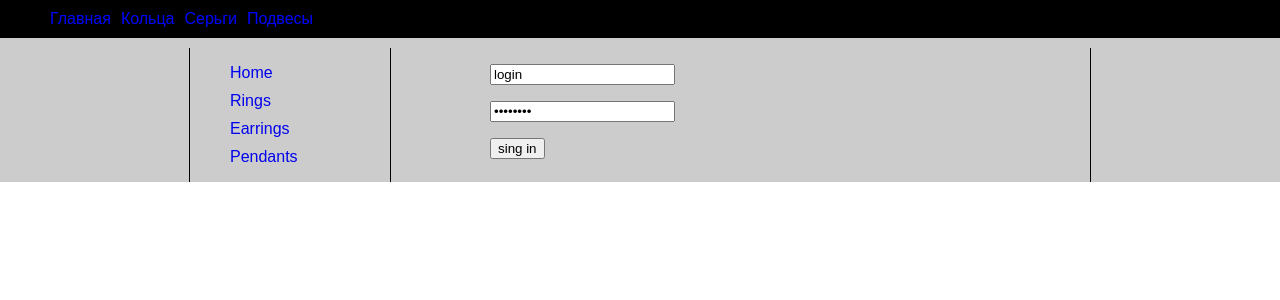
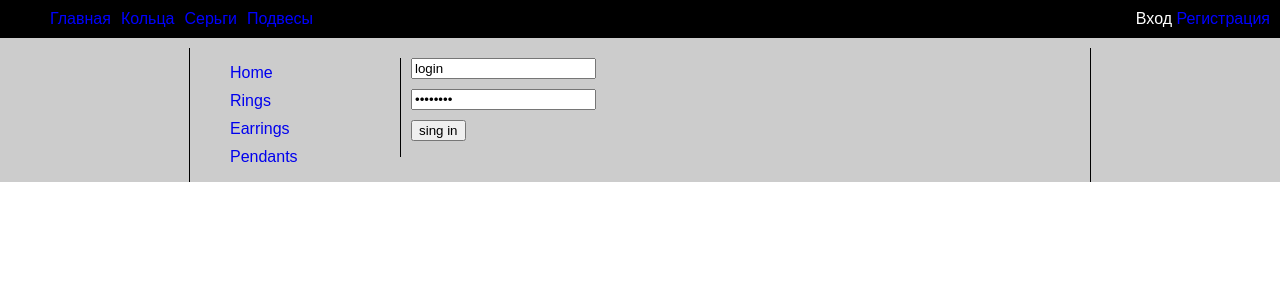
Before and after one commit to sendr/myjeweler, a Django app: template myjeweler/myjeweler/templates/enter.html in a window 1280 px wide. Shown: the top 300 px of the page. Run offline with Django 3.2, Linux system fonts and the light colour scheme; the template is opened without the code that fills it, so the values that code supplies are empty; parts of the project's set-up code (start-up, migrations or seed data) failed here and were passed over.

Commit message:
Add autorization))

```diff
--- a/myjeweler/myjeweler/static/css/all.css
+++ b/myjeweler/myjeweler/static/css/all.css
@@ -25,9 +25,11 @@ body{
 	text-decoration: none;
 }
 .content{
-	float: right;
+	float: left;
 	width: 600px;
-	margin: 0 0 0 10px;
+	margin: 10px 0 0 10px;
+	border-left: 1px solid #000;
+	overflow: hidden;
 }
  .main_menu .active{
 	color:#fff;
@@ -45,7 +47,7 @@ body{
 .sidebar{
 	float: left;
 	width: 200px;
-	border-right: 1px solid #000;
+	overflow: hidden;
 }
 .sidebar ul{
 	list-style: none;
@@ -56,9 +58,19 @@ body{
 .sidebar a{
 	text-decoration: none;
 }
+.right{
+	float: right;
+	margin: 10px 10px 0 0;
+}
 img{
 	text-align: top;
 	width: 500px;
 	height: 700px;
 	margin: 10px;
 }
+h3{
+	margin: 0 0 10px 10px;
+}
+p{
+	margin: 0 0 10px 10px;
+}
--- a/myjeweler/myjeweler/templates/base.html
+++ b/myjeweler/myjeweler/templates/base.html
@@ -10,6 +10,10 @@
 		<li><a href="/rings/" {% block rings_class %}{% endblock %}>Кольца</a></li>
 		<li><a href="/earrings/" {% block earrings_class %}{% endblock %}>Серьги</a></li>
 		<li><a href="/pendants/" {% block pendants_class %}{% endblock %}>Подвесы</a></li>
+		<div class="right">
+		<a href="/enter/"{% block enter_class %}{% endblock %}>Вход</a>
+		<a href="/registr/" {% block registr_class %}{% endblock %}>Регистрация</a>
+		</div>
 		</ul>
 		<div class="container">
 		<div class="sidebar">
--- a/myjeweler/myjeweler/urls.py
+++ b/myjeweler/myjeweler/urls.py
@@ -9,7 +9,9 @@ urlpatterns = patterns('',
 	url(r'^rings/$', 'myjeweler.views.rings', name='rings'),
 	url(r'^earrings/$', 'myjeweler.views.earrings', name='earrings'),
 	url(r'^pendants/$', 'myjeweler.views.pendants', name='pendants'),
-    url(r'^rings/photo/$', 'myjeweler.views.rings_photo', name='photo1')
+    url(r'^rings/photo/$', 'myjeweler.views.rings_photo', name='photo1'),
+    url(r'^enter/$', 'myjeweler.views.enter', name='enter_to'),
+    url(r'^registr/$', 'myjeweler.views.registr', name='registr'),
 
 
     # Examples:
--- a/myjeweler/myjeweler/views.py
+++ b/myjeweler/myjeweler/views.py
@@ -16,3 +16,9 @@ def pendants(request):
 
 def rings_photo(request):
 	return direct_to_template(request, "photo.html")
+
+def enter(request):
+	return direct_to_template(request, "enter.html")
+
+def registr(request):
+	return direct_to_template(request, "registr.html")
```
